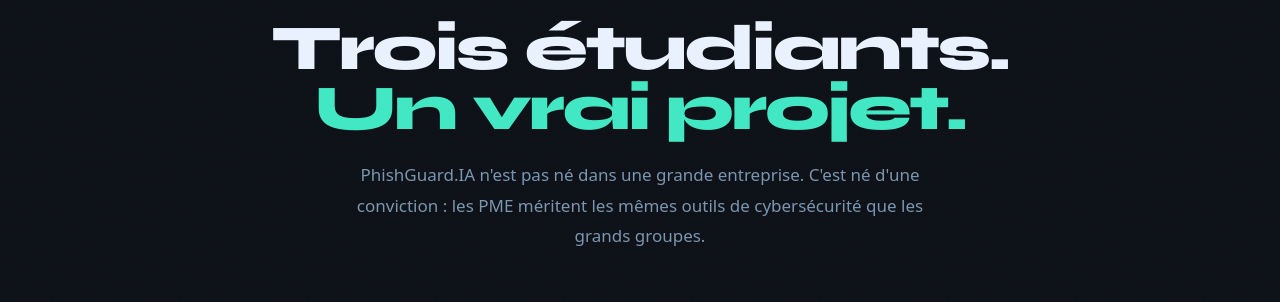
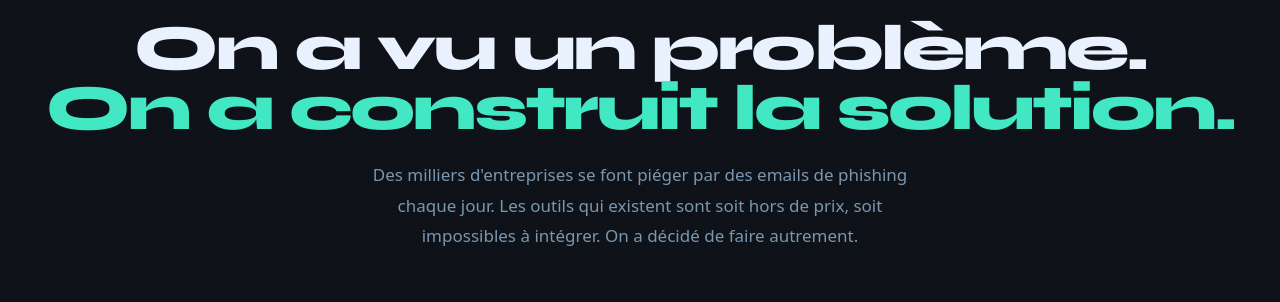
Before and after one commit to oclww/phishguardia, a Next.js app: page /about in a window 1280 px wide. Shown: the part 159-461 px from the top of the page. Built offline with nearby package versions, Linux system fonts and the light colour scheme; no server answers.

Commit message:
fix: about page hero - copy plus naturel et direct

```diff
--- a/src/app/about/page.tsx
+++ b/src/app/about/page.tsx
@@ -51,11 +51,11 @@
             <span style={{ fontSize: 11, fontWeight: 600, color: C.cyan, letterSpacing: '.08em' }}>QUI SOMMES-NOUS</span>
           </div>
           <h1 style={{ fontFamily: 'Syne, sans-serif', fontSize: 'clamp(36px, 6vw, 64px)', fontWeight: 900, color: C.bright, letterSpacing: '-.04em', marginBottom: 20, lineHeight: .95 }}>
-            Trois étudiants.<br/>
-            <span style={{ color: C.cyan }}>Un vrai projet.</span>
+            On a vu un problème.<br/>
+            <span style={{ color: C.cyan }}>On a construit la solution.</span>
           </h1>
           <p style={{ fontSize: 17, color: C.sec, lineHeight: 1.8, maxWidth: 580, margin: '0 auto 0' }}>
-            PhishGuard.IA n&apos;est pas né dans une grande entreprise. C&apos;est né d&apos;une conviction : les PME méritent les mêmes outils de cybersécurité que les grands groupes.
+            Des milliers d&apos;entreprises se font piéger par des emails de phishing chaque jour. Les outils qui existent sont soit hors de prix, soit impossibles à intégrer. On a décidé de faire autrement.
           </p>
         </motion.div>
       </section>
```
